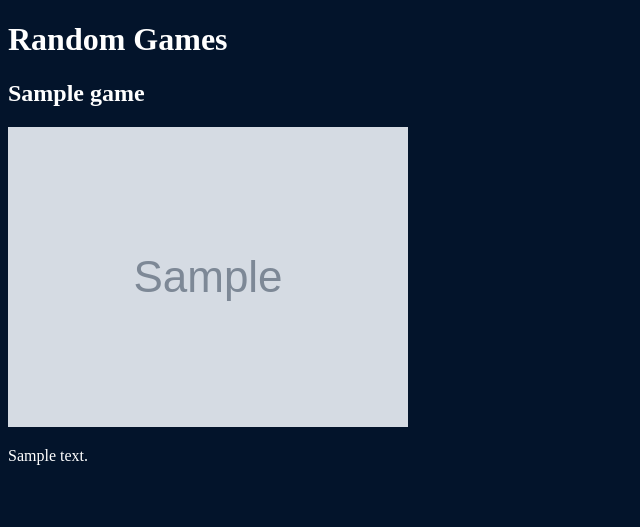
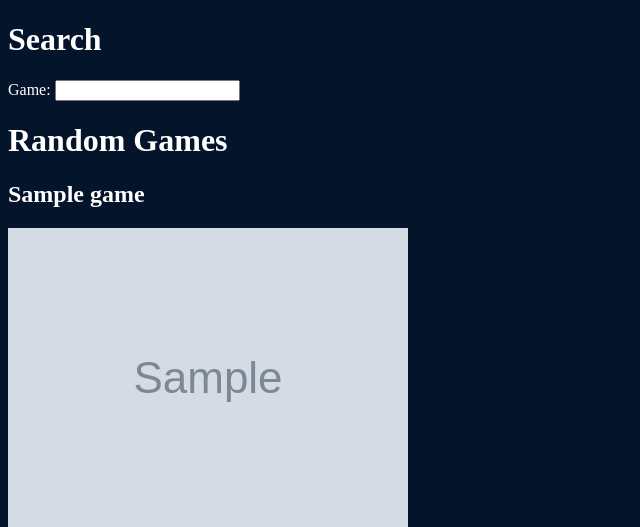
Before and after one commit to TYLPHE/hb-capstone, a Flask app: template templates/games.html in a window 1280 px wide. Shown: the top 527 px of the page, without its empty margins (0-640 px from the left). Run offline with Flask 3, Linux system fonts and the light colour scheme; the template is opened without the code that fills it: values that come from a table or form of the project are taken from there, others are empty; tables that the repository leaves empty hold one stand-in row (values such as "Sample post"); grey boxes marked "Sample" are stand-in pictures.

Commit message:
Saving because fire alarm. working on game search

```diff
--- a/seed_database.py
+++ b/seed_database.py
@@ -40,6 +40,8 @@ for game in games:
                             header_image, background, release_date)
             games_class.append(g)
 
+            """
+            # Comment-in to generate a new list of appids
             with open('/data/games-filtered.json', 'r') as f:
                 data = f.read()
 
@@ -48,6 +50,7 @@ for game in games:
 
             with open('/data/games-filtered.json', 'w') as f:
                 f.write(json.dumps(h, indent=2))
+            """
 
 l1 = Library.create(u1)
 
--- a/server.py
+++ b/server.py
@@ -75,7 +75,7 @@ def games():
     """ Find top 10 games and render page """
 
     games = Game.random_games()
-    print('@@@@@', games)
+
     return render_template('games.html', games=games)
 
 if __name__ == '__main__':
--- a/templates/games.html
+++ b/templates/games.html
@@ -3,6 +3,12 @@
   Browse Games
 {% endblock %}
 {% block body %}
+  <h1>Search</h1>
+  <form action="/search>">
+    <label for="game_name">Game:</label>
+    <input type="text" id="game_name" name="game_name">
+  </form>
+
   <h1>Random Games</h1>
   <div>
     {% for game in games %}
```
